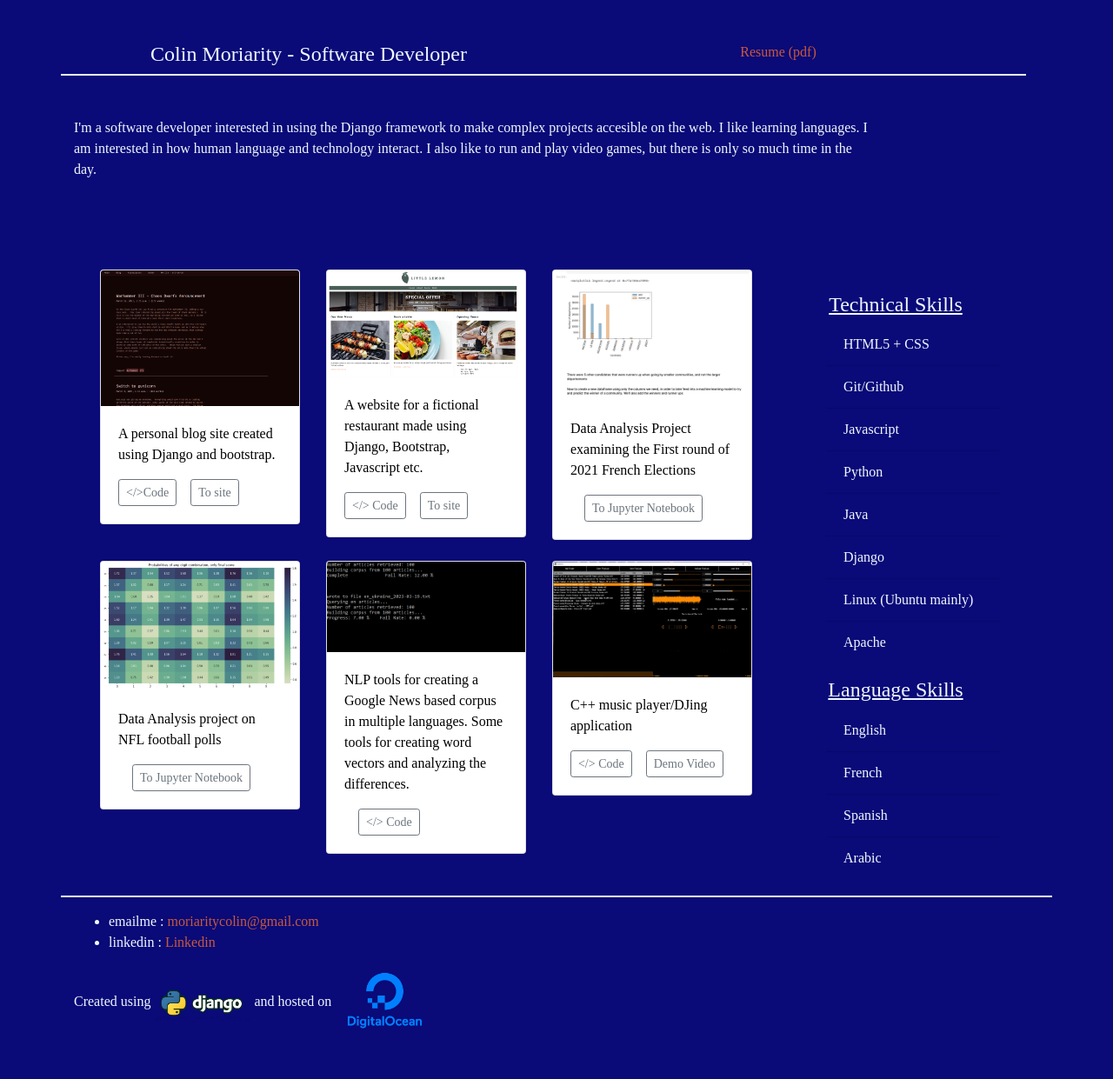
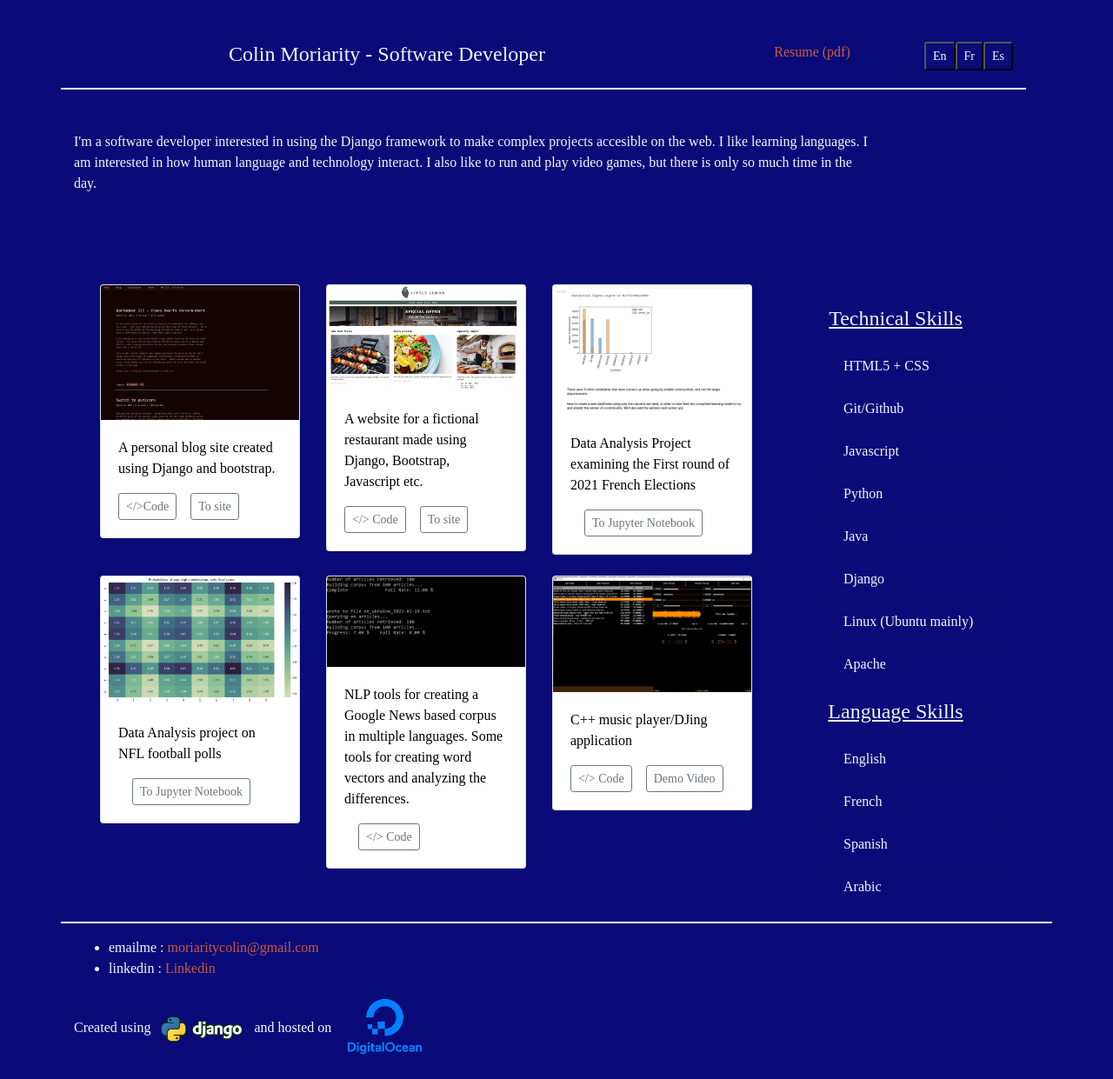
Before and after one commit to cm311/portfolio_site, a Django app: page / in a window 1280 px wide. Shown: the whole page at 87% size. Before the commit the page ends 1183 px from the top, so only its background shows below. Run offline with Django 4.2, Linux system fonts and the light colour scheme; some libraries are stand-ins or nearby versions; some web fonts are replaced.

Commit message:
added language buttons

```diff
--- a/portfolio_site/settings.py
+++ b/portfolio_site/settings.py
@@ -116,6 +116,7 @@ USE_I18N = True
 USE_TZ = True
 
 
+
 # Static files (CSS, JavaScript, Images)
 # https://docs.djangoproject.com/en/4.1/howto/static-files/
 STATIC_URL = 'static/'
--- a/static/styles.css
+++ b/static/styles.css
@@ -114,3 +114,45 @@ a:hover {
     height: auto;
     max-width: 10%;
 }
+
+/* Crumble animation for when the text is translated from En/Fr and vice versa  */
+.crumble {
+  animation: crumble .4s forwards;
+}
+
+.reversecrumble {
+  animation: reversecrumble .4s forwards;
+}
+
+@keyframes crumble {
+  from {
+    transform: scale(1);
+    opacity:1;
+  }
+  to {
+    transform: scale(0.5) rotate(-30deg) translateX(-100%);
+    opacity: 0;
+  }
+}
+
+@keyframes reversecrumble {
+    /* For when the translated text comes in */
+    from {
+      transform: scale(0.5) rotate(30deg) translateX(100%);
+      opacity: 0;
+    }
+    to {
+      transform: scale(1);
+      opacity: 1;
+    }
+}
+
+.btn-language {
+  color:aliceblue;
+  margin-bottom: 20%;
+  background-color: rgb(10, 10, 120);
+}
+
+.btn-language:hover {
+  background-color: rgb(25, 25, 150);
+}
--- a/templates/front_page/index.html
+++ b/templates/front_page/index.html
@@ -18,17 +18,26 @@
         <div id="content" class="container">
 
             <div id="title-and-resume" class="container row text-center mt-5 target-slide-element-1">
-                <div id="my-title" class="col">
-                    <h4>Colin Moriarity - Software Developer</h4>
+                <div id="my-title" class="col-8">
+                    <h4><p id="my-title-txt">Colin Moriarity - Software Developer</p></h4>
                 </div>
+
+
+
                 <div id="resume-download" class="col">
-                    <a href="/resume/" target="_blank">Resume (pdf)</a>
+                    <a id="resume-download-link" href="/resume/" target="_blank">Resume (pdf)</a>
+                </div>
+                <div class="btn-group" role="group" aria-label="Basic example">
+                    <button type="button" class="btn-sm btn-language" id="en">En</button>
+                    <button type="button" class="btn-sm btn-language" id="fr">Fr</button>
+                    <button type="button" class="btn-sm btn-language" id="es">Es</button>
+                    <!-- <button type="button" class="btn-sm btn-language" id="ar">عربية</button> -->
                 </div>
             </div>
 
             <div id="description" class="row mt-5 target-slide-element-1">
                 <div class="col-10">
-                    <p>I'm a software developer interested in using the Django framework to make complex projects accesible
+                    <p id="personal-description">I'm a software developer interested in using the Django framework to make complex projects accesible
                         on the web.
 
                         I like learning languages.  I am interested in how human language and technology interact.
@@ -50,7 +59,7 @@
                                         <a href="https://babel-grahf.com" target="_blank" class="img-container"><img class="card-img-top"  alt="Thumbnail [100%x225]" style="height: 100%; width: 100%;display: block;"
                                         src="{% static 'blog_image.png' %}" data-holder-rendered="true"></a>
                                         <div class="card-body">
-                                            <p class="card-text">A personal blog site created using Django and bootstrap.</p>
+                                            <p class="card-text" id="my-blog">A personal blog site created using Django and bootstrap.</p>
                                             <div class="d-flex justify-content-between align-items-center">
                                                 <div class="btn-group">
                                                     <a href="https://github.com/cm311/site_" target="_blank"><button type="button" class="btn btn-sm btn-outline-secondary mr-3">&lt;/&gt;Code</button></a>
@@ -66,7 +75,7 @@
                                         <a href="https://babel-grahf.com/little-lemon" target="_blank" class="img-container"><img class="card-img-top"  alt="Thumbnail [100%x225]" style="height: 100%; width: 100%;display: block;"
                                         src="{% static 'lemon.png' %}" data-holder-rendered="true"></a>
                                         <div class="card-body">
-                                            <p class="card-text">A website for a fictional restaurant made using Django, Bootstrap, Javascript etc.</p>
+                                            <p class="card-text" id="little-lemon">A website for a fictional restaurant made using Django, Bootstrap, Javascript etc.</p>
                                             <div class="d-flex justify-content-between align-items-center">
                                                 <div class="btn-group">
                                                     <a href="https://github.com/cm311/little_lemon" target="_blank"><button type="button" class="btn btn-sm btn-outline-secondary mr-3">  &lt;/&gt; Code</button></a>
@@ -82,7 +91,7 @@
                                         <a href="https://www.kaggle.com/code/colinmoriarity/analysis-of-first-round-of-presidential-elections" target="_blank" class="img-container"><img class="card-img-top"  alt="Thumbnail [100%x225]" style="height: 100%; width: 100%;display: block;"
                                         src="{% static 'french_elections.png' %}" data-holder-rendered="true"></a>
                                         <div class="card-body">
-                                            <p class="card-text">Data Analysis Project examining the First round of 2021 French Elections</p>
+                                            <p class="card-text" id="french-elections">Data Analysis Project examining the First round of 2021 French Elections</p>
                                             <div class="d-flex justify-content-between align-items-center">
                                                 <div class="btn-group">
                                                     <a href="https://www.kaggle.com/code/colinmoriarity/analysis-of-first-round-of-presidential-elections" target="_blank"><button type="button" class="btn btn-sm btn-outline-secondary ml-3">To Jupyter Notebook</button></a>
@@ -97,7 +106,7 @@
                                         <a href="https://www.kaggle.com/code/colinmoriarity/nfl-football-poll-digit-pair-probabilities/" target="_blank" class="img-container"><img class="card-img-top"  alt="Thumbnail [100%x225]" style="height: 100%; width: 100%;display: block;"
                                         src="{% static 'nfl_polls.png' %}" data-holder-rendered="true"></a>
                                         <div class="card-body">
-                                            <p class="card-text">Data Analysis project on NFL football polls</p>
+                                            <p class="card-text" id="nfl-polls">Data Analysis project on NFL football polls</p>
                                             <div class="d-flex justify-content-between align-items-center">
                                                 <div class="btn-group">
                                                     <a href="https://www.kaggle.com/code/colinmoriarity/nfl-football-poll-digit-pair-probabilities/" target="_blank"><button type="button" class="btn btn-sm btn-outline-secondary ml-3">To Jupyter Notebook</button></a>
@@ -112,7 +121,7 @@
                                         <a href="https://github.com/cm311/nlp_proj" target="_blank" class="img-container"><img class="card-img-top"  alt="Thumbnail [100%x225]" style="height: 100%; width: 100%;display: block;"
                                         src="{% static 'nlp_proj.png' %}" data-holder-rendered="true"></a>
                                         <div class="card-body">
-                                            <p class="card-text">NLP tools for creating a Google News based corpus in multiple languages.  Some tools for creating word vectors and analyzing the differences.</p>
+                                            <p class="card-text" id="nlp-tools">NLP tools for creating a Google News based corpus in multiple languages.  Some tools for creating word vectors and analyzing the differences.</p>
                                             <div class="d-flex justify-content-between align-items-center">
                                                 <div class="btn-group">
                                                     <a href="https://github.com/cm311/nlp_proj" target="_blank"><button type="button" class="btn btn-sm btn-outline-secondary ml-3">  &lt;/&gt; Code</button></a>
@@ -127,7 +136,7 @@
                                         <a href="https://youtu.be/5O0dlqbpy9k" target="_blank" class="img-container"><img class="card-img-top"  alt="Thumbnail [100%x225]" style="height: 100%; width: 100%;display: block;"
                                         src="{% static 'oto.png' %}" data-holder-rendered="true"></a>
                                         <div class="card-body">
-                                            <p class="card-text">C++ music player/DJing application</p>
+                                            <p class="card-text" id="dj-app">C++ music player/DJing application</p>
                                             <div class="d-flex justify-content-between align-items-center">
                                                 <div class="btn-group">
                                                     <a href="https://github.com/cm311/oop_dj_app" target="_blank"><button type="button" class="btn btn-sm btn-outline-secondary mr-3">  &lt;/&gt; Code</button></a>
@@ -154,7 +163,7 @@
 
 
                 <div id="skills-and-education" class="col-3" style="margin-top:6%;">
-                    <h4 class="text-center" style="text-decoration: underline;">Technical Skills</h4>
+                    <h4 class="text-center" style="text-decoration: underline;"><p id="skills">Technical Skills</p></h4>
                     <ul class="list-group-flush">
                         <li class="list-group-item">HTML5 + CSS</li>
                         <li class="list-group-item">Git/Github</li>
@@ -165,12 +174,12 @@
                         <li class="list-group-item">Linux (Ubuntu mainly)</li>
                         <li class="list-group-item">Apache</li>
                     </ul>
-                    <h4 class="text-center" style="text-decoration: underline;">Language Skills</h4>
+                    <h4 class="text-center" style="text-decoration: underline;"><p id="languages">Language Skills</p></h4>
                     <ul class="list-group-flush">
-                        <li class="list-group-item">English</li>
-                        <li class="list-group-item">French</li>
-                        <li class="list-group-item">Spanish</li>
-                        <li class="list-group-item">Arabic</li>
+                        <li class="list-group-item" id="en-list-item">English</li>
+                        <li class="list-group-item" id="fr-list-item">French</li>
+                        <li class="list-group-item" id="es-list-item">Spanish</li>
+                        <li class="list-group-item" id="ar-list-item">Arabic</li>
                     </ul>
                 </div>
 
@@ -202,5 +211,7 @@
             </p>
         </div>
 
+        <script src="{% static 'scripts/animation_scripts.js' %}"></script>
+
     </body>
 </html>
```
Also changed, not shown: static/scripts/animation_scripts.js (added, +136 -0 lines).
